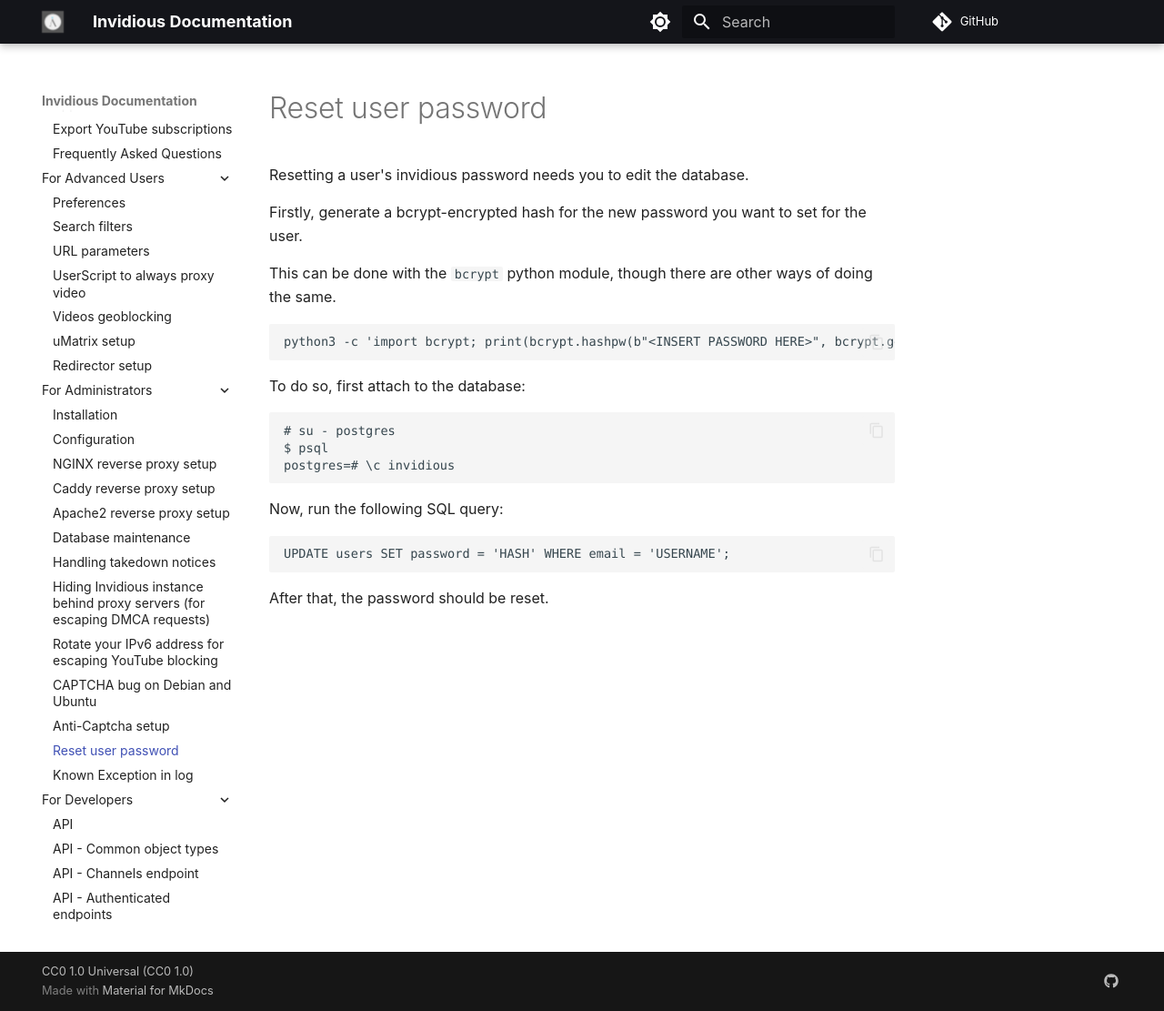
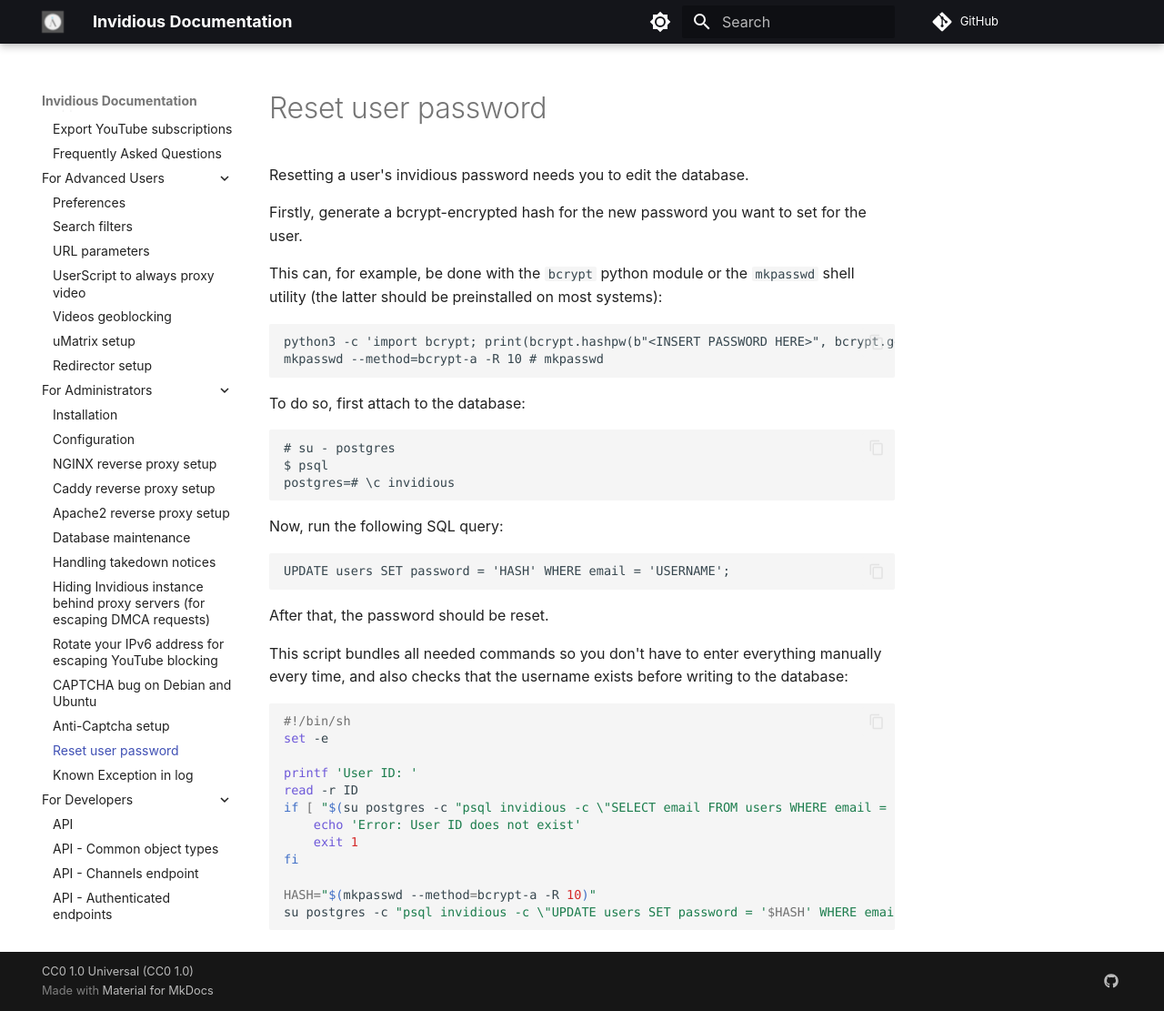
Before and after one commit to iv-org/documentation, an MkDocs documentation site: the page built from docs/reset-password.md, in a window 1280 px wide and 1111 px high. Shown: the whole window at 91% size. Built offline with MkDocs 1.6.1 and Material for MkDocs 9.7.7, drawn with Linux system fonts in a browser that asks for light colours; comment, search, counter and statistics services are not loaded.

Commit message:
T.: Document ways for resetting passwords just w standard shell utils

````diff
--- a/docs/reset-password.md
+++ b/docs/reset-password.md
@@ -4,10 +4,11 @@
 
 Firstly, generate a bcrypt-encrypted hash for the new password you want to set for the user.
 
-This can be done with the `bcrypt` python module, though there are other ways of doing the same.
+This can, for example, be done with the `bcrypt` python module or the `mkpasswd` shell utility (the latter should be preinstalled on most systems):
 
 ```
-python3 -c 'import bcrypt; print(bcrypt.hashpw(b"<INSERT PASSWORD HERE>", bcrypt.gensalt(rounds=10)).decode("ascii"))'
+python3 -c 'import bcrypt; print(bcrypt.hashpw(b"<INSERT PASSWORD HERE>", bcrypt.gensalt(rounds=10)).decode("ascii"))' # python
+mkpasswd --method=bcrypt-a -R 10 # mkpasswd
 ```
 
 To do so, first attach to the database:
@@ -23,3 +24,19 @@
 ```
 
 After that, the password should be reset.
+
+This script bundles all needed commands so you don't have to enter everything manually every time, and also checks that the username exists before writing to the database:
+```sh
+#!/bin/sh
+set -e
+
+printf 'User ID: '
+read -r ID
+if [ "$(su postgres -c "psql invidious -c \"SELECT email FROM users WHERE email = '$ID';\"" | tail -n 2 | head -n 1)" != '(1 row)' ]; then
+    echo 'Error: User ID does not exist'
+    exit 1
+fi
+
+HASH="$(mkpasswd --method=bcrypt-a -R 10)"
+su postgres -c "psql invidious -c \"UPDATE users SET password = '$HASH' WHERE email = '$ID';\""
+```
````
